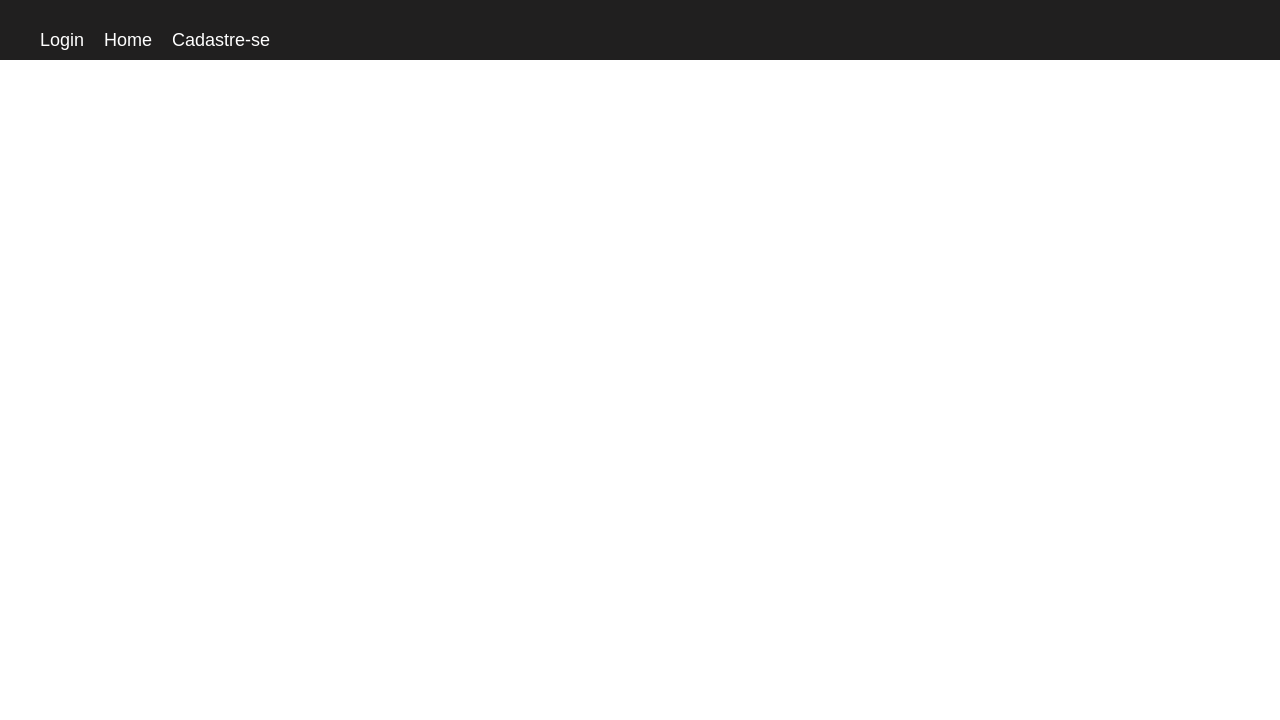
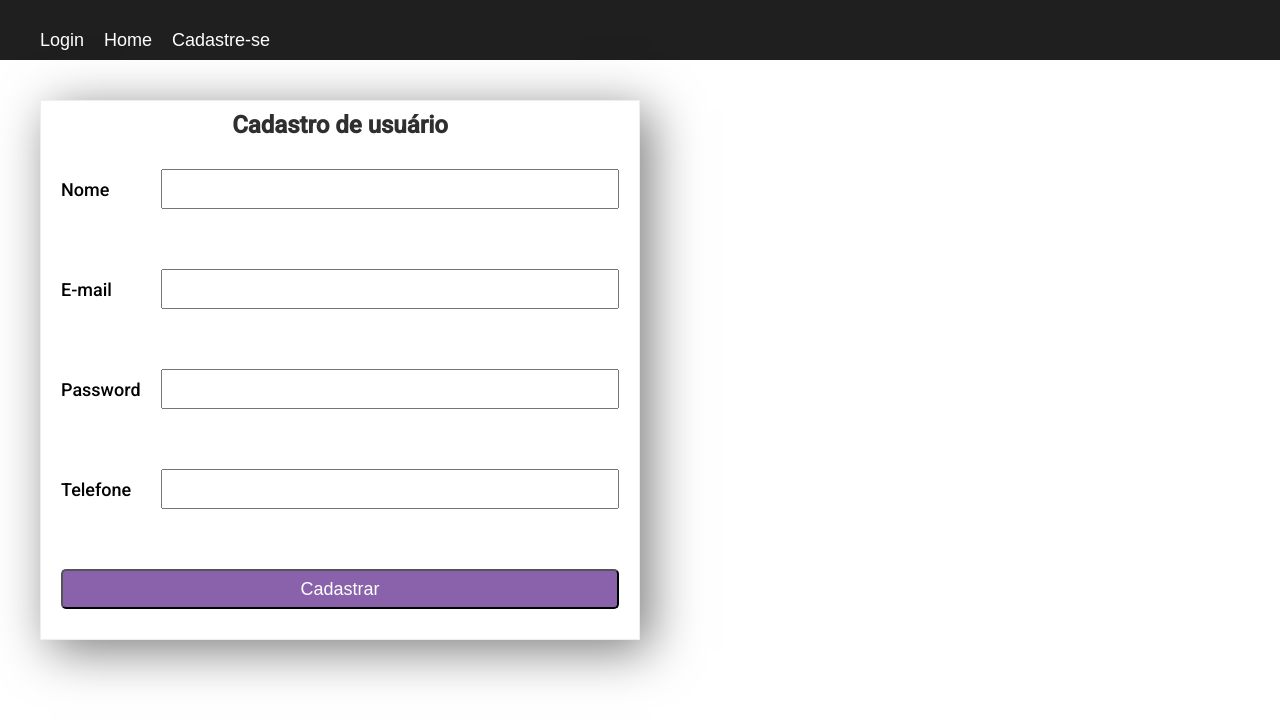
Before and after one commit to biagavirete/fromzero_frontend, a React (Create React App) app: page / in a window 1280 px wide. Shown: the top 720 px of the page. Built offline with nearby package versions, Linux system fonts and the light colour scheme.

Commit message:
feat: create and style register form component

```diff
--- a/src/App.js
+++ b/src/App.js
@@ -1,12 +1,16 @@
 import React from 'react';
 
 import Header from './components/Header';
+import Register from './components/Register';
 
 import './global.css';
 
 function App() {
   return (
+    <>
     <Header />
+    <Register />
+    </>
   );
 }
 
--- /dev/null
+++ b/src/components/Register/index.js
@@ -0,0 +1,33 @@
+import React from 'react';
+import './styles.css';
+
+function Register() {
+    return (
+        <div className="container">
+            <form>
+                <h2>Cadastro de usuário</h2>
+                <div className="row">
+                    <span>Nome</span>
+                    <input type="text" />
+                </div>
+                <div className="row">
+                    <span>E-mail</span>
+                    <input type="text" />
+                </div>
+                <div className="row">
+                    <span>Password</span>
+                    <input type="text" />
+                </div>
+                <div className="row">
+                    <span>Telefone</span>
+                    <input type="text" />
+                </div>
+                <div className="row">
+                    <button>Cadastrar</button>
+                </div>
+            </form>
+        </div>
+    );
+}
+
+export default Register;
--- /dev/null
+++ b/src/components/Register/styles.css
@@ -0,0 +1,66 @@
+@import url('https://fonts.googleapis.com/css2?family=Roboto:wght@500&display=swap');
+
+.container {
+    display: flex;
+    max-height: calc(100% - 60px);
+    flex-direction: column;
+    padding: 40px;
+}
+
+.container form {
+    width: 600px;
+    border: 1px solid #eee;
+
+    display: flex;
+    flex-direction: column;
+    justify-items: center;
+    justify-content: center;
+
+    box-shadow: 10px 10px 48px 0px rgba(0,0,0,0.52);
+    -webkit-box-shadow: 10px 10px 48px 0px rgba(0,0,0,0.52);
+    -moz-box-shadow: 10px 10px 48px 0px rgba(0,0,0,0.52);
+}
+
+.container form h2 {
+    display: flex;
+    justify-content: center;
+    padding-top: 10px;
+    font-family: 'Roboto', sans-serif;
+    color: #302e2e;
+}
+
+.container form .row {
+    display: flex;
+    flex-direction: row;
+    height: 100px;
+    width: 100%;
+    align-items: center;
+    justify-content: space-between;
+    padding: 10px 20px;
+}
+
+.container form .row span {
+    min-width: 100px;
+    font-size: 18px;
+    font-family: 'Roboto', sans-serif;
+}
+
+.container form .row input {
+    height: 40px;
+    width: 100%;
+    outline: none;
+    padding: 10px;
+}
+
+.container form .row button {
+    flex: 1;
+    height: 40px;
+    background: #8a62ab;
+    color: #fff;
+    font-size: 18px;
+    border-radius: 5px;
+}
+
+.container form .row button:hover {
+    background: #b581e0;
+}
```
Also changed, not shown: 1 other file (tests, documents, lock files or other folders).
